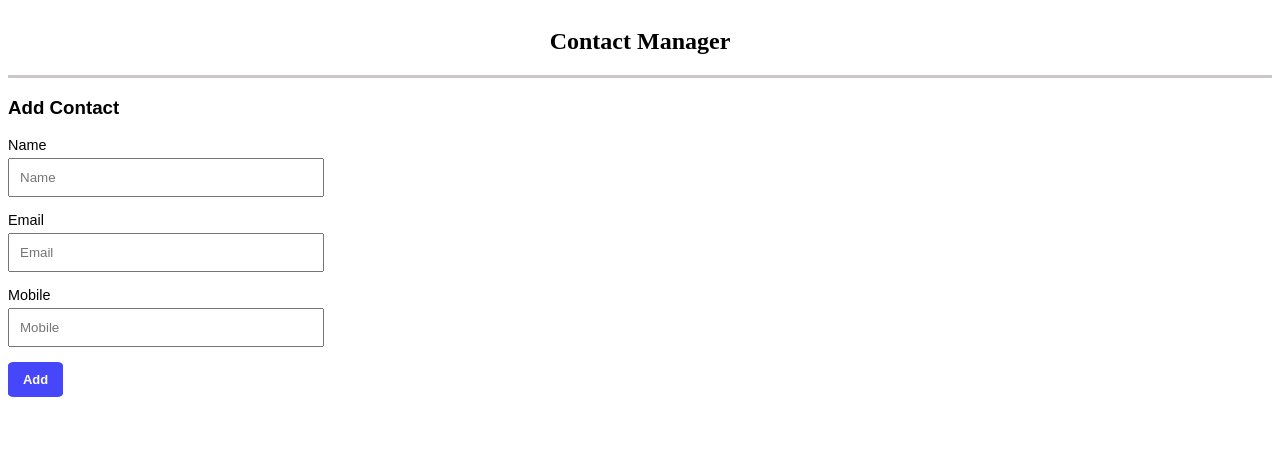
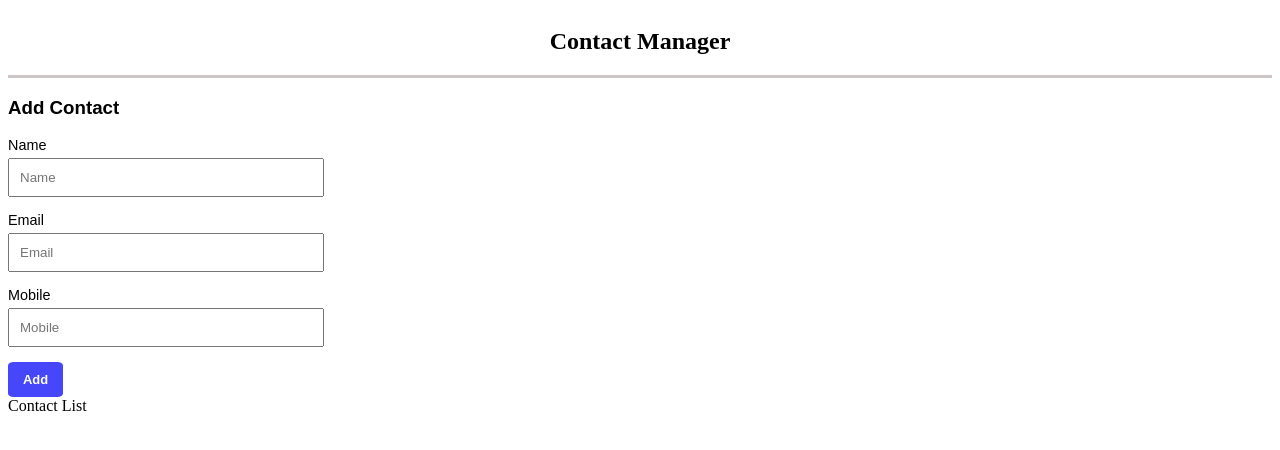
Before and after one commit to yxsn/contactApp, a React (Create React App) app: page / in a window 1280 px wide. Shown: the top 450 px of the page. Built offline with nearby package versions, Linux system fonts and the light colour scheme.

Commit message:
contactList

```diff
--- a/src/components/App.js
+++ b/src/components/App.js
@@ -6,10 +6,10 @@ import './App.css';
 
 function App() {
   return (
-    <div>
+    <div className="uicontainer">
       <Header/>
       <AddContact/>
-      {/* <ContactList/> */}
+      <ContactList/>
     </div>
   );
 }
--- a/src/components/ContactList.js
+++ b/src/components/ContactList.js
@@ -0,0 +1,11 @@
+import React from 'react';
+
+const ContactList = () =>{
+    return(
+        <div className="celledList">
+            Contact List
+        </div>
+    );
+};
+
+export default ContactList;
```
